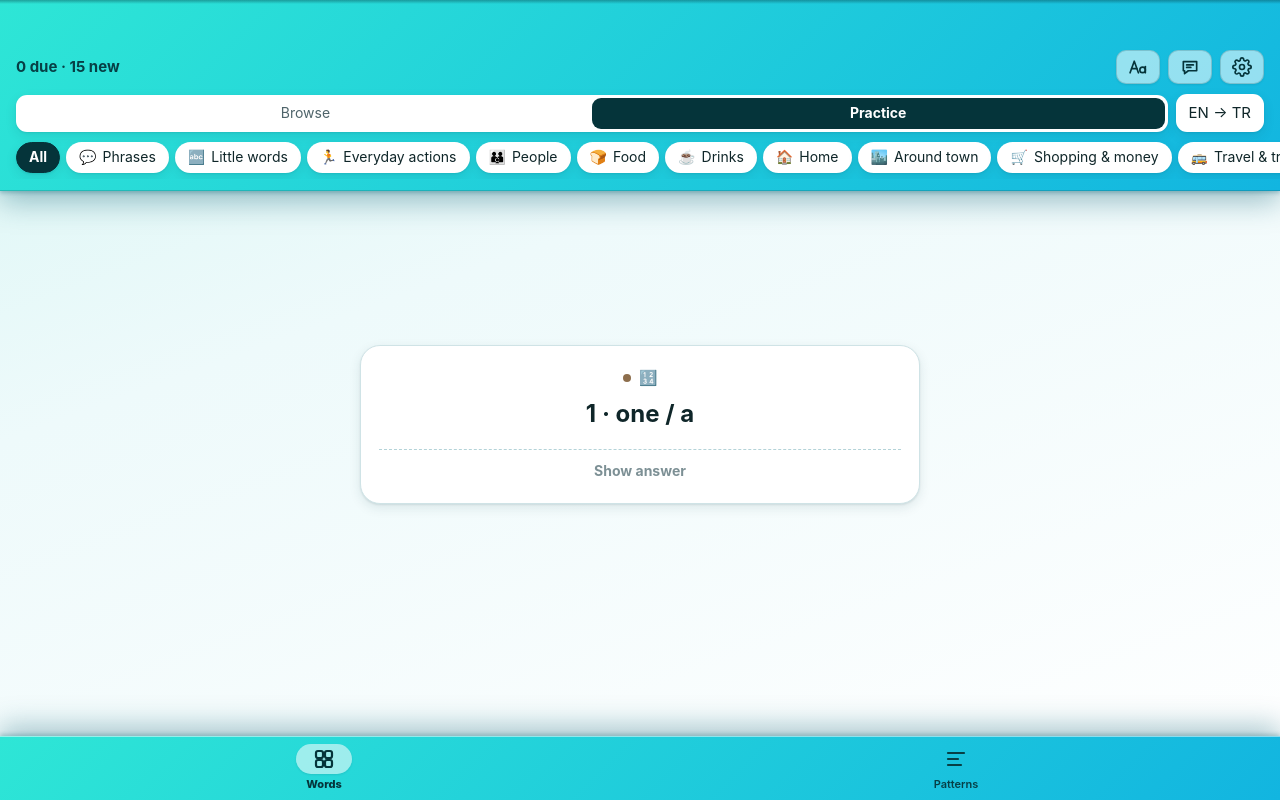
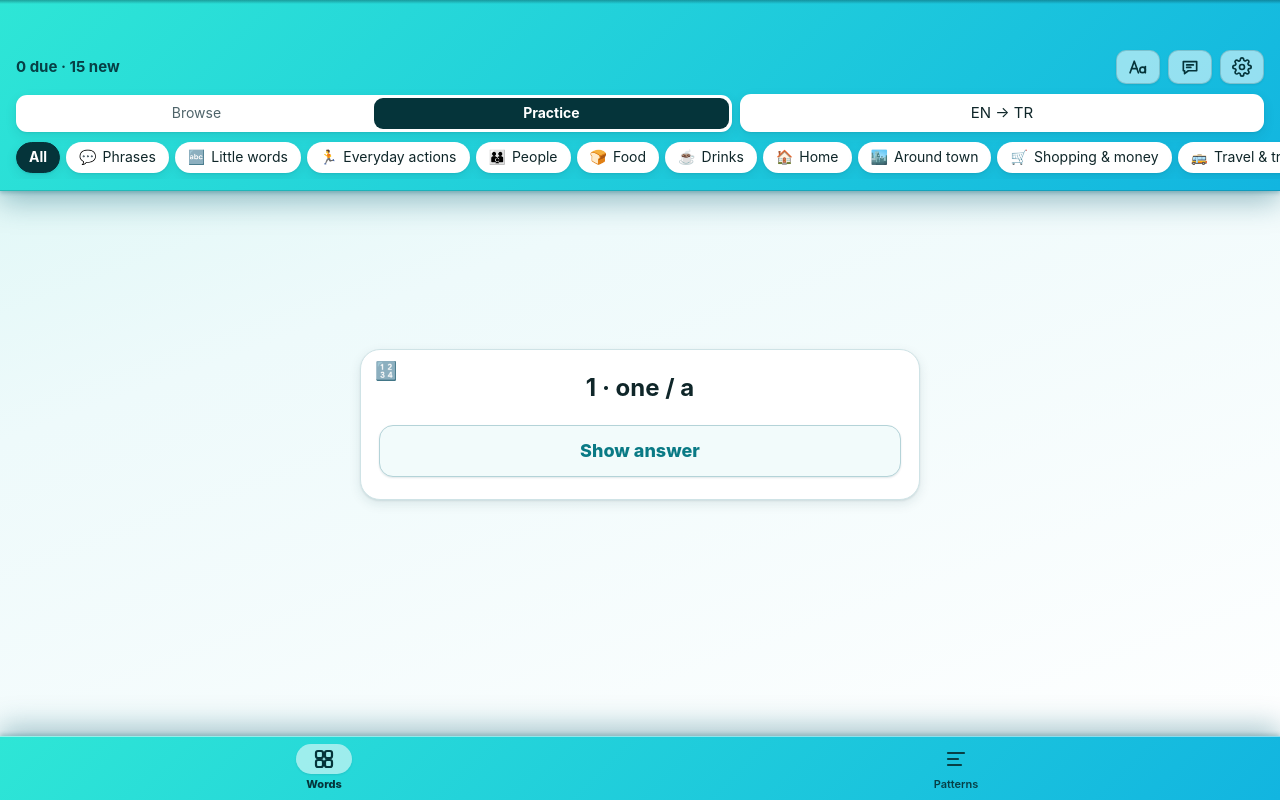
Before and after one commit to WorldEdit22/turkish-app, a website with bundled scripts: page index.html in a window 1280 px wide. Both pictures are taken after a click on the element "Mode". Built offline with nearby package versions, Linux system fonts and the light colour scheme.

Commit message:
feat: practice polish: opens in Practice, steady mode switch, big Show answer button, topic icon in the corner
Co-Authored-By: Claude Opus 5.5 <noreply@anthropic.com>

```diff
--- a/css/app.css
+++ b/css/app.css
@@ -188,10 +188,12 @@ input[type="search"]::placeholder { color: var(--faint); }
 input:focus, select:focus, textarea:focus { outline: 2px solid var(--accent); outline-offset: -1px; border-color: transparent; }
 
 .row { display: flex; gap: 8px; align-items: center; }
-select#sort { width: auto; flex: 0 0 auto; max-width: 46%; font-size: 15px; }
+/* The sort menu (Browse) and the direction button (Practice) take the same width,
+   so the Browse/Practice switch beside them keeps its size when toggling. */
+select#sort { width: auto; flex: 0 0 42%; max-width: 42%; font-size: 15px; }
 /* The practice direction, in the sort menu's place and with its look. */
 .dir-btn {
-  flex: 0 0 auto;
+  flex: 0 0 42%;
   border: 1px solid var(--line-strong);
   border-radius: 11px;
   background: var(--card);
@@ -348,8 +350,11 @@ main {
   text-align: center;
   overflow-wrap: anywhere;
 }
-.pc-front[data-act] { cursor: pointer; }
-.pc-meta { display: flex; justify-content: center; align-items: center; gap: 8px; margin-bottom: 10px; font-size: 15px; }
+.pc { position: relative; }
+/* The word's topic icon, out of the way in the card's corner. */
+.pc-icon { position: absolute; top: 12px; left: 14px; font-size: 18px; line-height: 1; }
+/* A long phrase that wraps keeps clear of the corner icon, and stays centred. */
+.pc-front .pc-native, .pc-front .pc-line { padding-inline: 22px; }
 .pc-native { font-size: 24px; font-weight: 700; line-height: 1.3; }
 .pc-line { display: flex; justify-content: center; align-items: center; gap: 4px; }
 .pc-target { font-size: 24px; font-weight: 800; line-height: 1.3; color: var(--hl); }
@@ -358,7 +363,21 @@ main {
 /* A pattern's example sentence under the pattern on the front. */
 .pc-front-ex { margin-top: 12px; font-size: 17px; }
 .pc-front-ex .pc-native, .pc-front-ex .pc-target { font-size: inherit; font-weight: 500; color: var(--text); }
-.pc-show { margin-top: 20px; padding-top: 12px; border-top: 1px dashed var(--line-strong); color: var(--faint); font-size: 14px; font-weight: 700; }
+/* The one way to reveal the answer: a large button, well away from the speaker. */
+.pc-show {
+  display: block;
+  width: 100%;
+  margin-top: 22px;
+  min-height: 52px;
+  border: 1.5px solid var(--line-strong);
+  border-radius: 14px;
+  background: var(--bg);
+  color: var(--accent);
+  font-size: 18px;
+  font-weight: 800;
+  box-shadow: var(--shadow-press);
+}
+.pc-show:active { transform: translateY(1px); }
 .pc-back { display: grid; gap: 8px; margin-top: 16px; padding-top: 16px; border-top: 1px solid var(--line); }
 .pc-forms, .pc-note { color: var(--muted); font-size: 14px; }
 .pc-variant { font-size: 15px; }
--- a/index.html
+++ b/index.html
@@ -28,16 +28,17 @@
       </button>
     </div>
     <div id="controls" class="controls">
+      <!-- The mode switch comes first, so it stays put when the search row (Browse only) comes and goes. -->
+      <div class="row">
+        <div class="seg" id="mode" role="group" aria-label="Mode"><button data-mode="browse">Browse</button><button data-mode="practice">Practice</button></div>
+        <select id="sort" aria-label="Sort"></select>
+        <button id="dir" class="dir-btn" hidden><!-- the practice direction, drawn by app.js --></button>
+      </div>
       <div class="search-row">
         <input id="search" type="search" placeholder="Search in English or Turkish" autocomplete="off" autocorrect="off" autocapitalize="off" spellcheck="false">
         <button id="scan-btn" class="icon-btn scan-btn" aria-label="Scan a photo">
           <svg viewBox="0 0 24 24" aria-hidden="true"><path d="M3 8.5h4l2-3h6l2 3h4V19H3z"/><circle cx="12" cy="13.2" r="3.6"/></svg>
         </button>
-      </div>
-      <div class="row">
-        <div class="seg" id="mode" role="group" aria-label="Mode"><button data-mode="browse">Browse</button><button data-mode="practice">Practice</button></div>
-        <select id="sort" aria-label="Sort"></select>
-        <button id="dir" class="dir-btn" hidden><!-- the practice direction, drawn by app.js --></button>
       </div>
       <div id="types" class="chips" role="group" aria-label="Filter"></div>
     </div>
--- a/js/app.js
+++ b/js/app.js
@@ -274,10 +274,10 @@ function faceOf(x) {
   if (isPattern(x)) {
     const v = pick(x.variants.filter((o) => o.ex.length));
     const [tr, en] = pick(v.ex);
-    return { ...face, dot: null, icon: null, note: v.note || null, variant: { native: v.en, target: v.tr }, example: { native: en, target: tr } };
+    return { ...face, icon: null, note: v.note || null, variant: { native: v.en, target: v.tr }, example: { native: en, target: tr } };
   }
   const row = x.ex ? { tr: x.ex[0], en: x.ex[1] } : wordExamples(x, exampleOpts()).examples[0];
-  return { ...face, dot: x.type, icon: CAT[x.cat].icon, note: x.note || null, variant: null, example: row ? { native: row.en, target: row.tr } : null };
+  return { ...face, icon: CAT[x.cat].icon, note: x.note || null, variant: null, example: row ? { native: row.en, target: row.tr } : null };
 }
 
 function ensureSession() {
@@ -1047,7 +1047,8 @@ if ('speechSynthesis' in window) {
   });
 }
 
-ui.tab = 'words'; // the app always opens on Words
+ui.tab = 'words'; // the app always opens on Words,
+ui.mode = 'practice'; // in Practice
 render();
 
 if ('serviceWorker' in navigator && location.protocol === 'https:') {
--- a/js/practiceview.js
+++ b/js/practiceview.js
@@ -33,14 +33,12 @@ const optional = (cls, text) => (text ? `<div class="${cls}">${esc(text)}</div>`
 const targetLine = (text, say) => `<div class="pc-line"><span class="pc-target">${esc(text)}</span>${speaker(say)}</div>`;
 const UNDO = '<button class="pc-undo" data-act="undo">↶ Undo</button>';
 
-// face: { native, target, say, dot, icon, hint, forms, note, variant, example }
+// face: { native, target, say, icon, hint, forms, note, variant, example }
+//   icon is the word's topic icon (none on a pattern), shown in the card's corner.
 //   variant is set only for a pattern; its front also shows the example, in the front's language.
 // state: { dir: 'say'|'understand', revealed, previews: { forgot, hard, easy }, canUndo }
 export function cardHtml(face, { dir, revealed, previews, canUndo }) {
-  const meta =
-    face.dot || face.icon
-      ? `<div class="pc-meta">${face.dot ? `<span class="dot t-${esc(face.dot)}"></span>` : ''}${face.icon ? `<span class="pc-icon">${esc(face.icon)}</span>` : ''}</div>`
-      : '';
+  const icon = face.icon ? `<span class="pc-icon" aria-hidden="true">${esc(face.icon)}</span>` : '';
   const ex = face.example;
   const nativeLine = (text) => `<div class="pc-native">${esc(text)}</div>`;
 
@@ -64,7 +62,8 @@ export function cardHtml(face, { dir, revealed, previews, canUndo }) {
       '</div>';
   }
 
-  const top = `<div class="pc-front"${revealed ? '' : ' data-act="reveal"'}>${meta}${front}${revealed ? '' : '<div class="pc-show">Show answer</div>'}</div>`;
+  // Only the button reveals, so a tap beside the speaker never does.
+  const top = `<div class="pc-front">${front}${revealed ? '' : '<button class="pc-show" data-act="reveal">Show answer</button>'}</div>`;
 
   // Unrevealed, the row stays in the layout (hidden, inert) so Undo below doesn't move between cards.
   const grades =
@@ -77,7 +76,7 @@ export function cardHtml(face, { dir, revealed, previews, canUndo }) {
       .join('') +
     '</div>';
 
-  return `<div class="pc">${top}${back}</div>${grades}${canUndo ? UNDO : ''}`;
+  return `<div class="pc">${icon}${top}${back}</div>${grades}${canUndo ? UNDO : ''}`;
 }
 
 // canUndo: the last answer can still be undone, also after the last card of the queue.
--- a/js/store.js
+++ b/js/store.js
@@ -71,7 +71,7 @@ export const store = {
     sort: { patterns: 'common', words: 'topic' },
     type: 'all',
     pgroup: 'all',
-    mode: 'browse',
+    mode: 'practice',
     dir: 'say',
     topic: 'all',
     // Off by default. A new name, so a phone that saved the old TR button's "on" (showTr) starts off too.
--- a/sw.js
+++ b/sw.js
@@ -1,7 +1,7 @@
 // Offline support: serve from the cache instantly, refresh the cache in the
 // background so the next launch picks up any new version.
 
-const CACHE = 'turkish-v13';
+const CACHE = 'turkish-v14';
 const ASSETS = [
   './',
   'index.html',
```
Also changed, not shown: tests/app.test.js (+8 -0 lines), tests/layout.test.js (+15 -0 lines), tests/practiceview.test.js (+16 -4 lines), tests/store.test.js (+1 -1 lines), tests/sw.test.js (+2 -2 lines).
